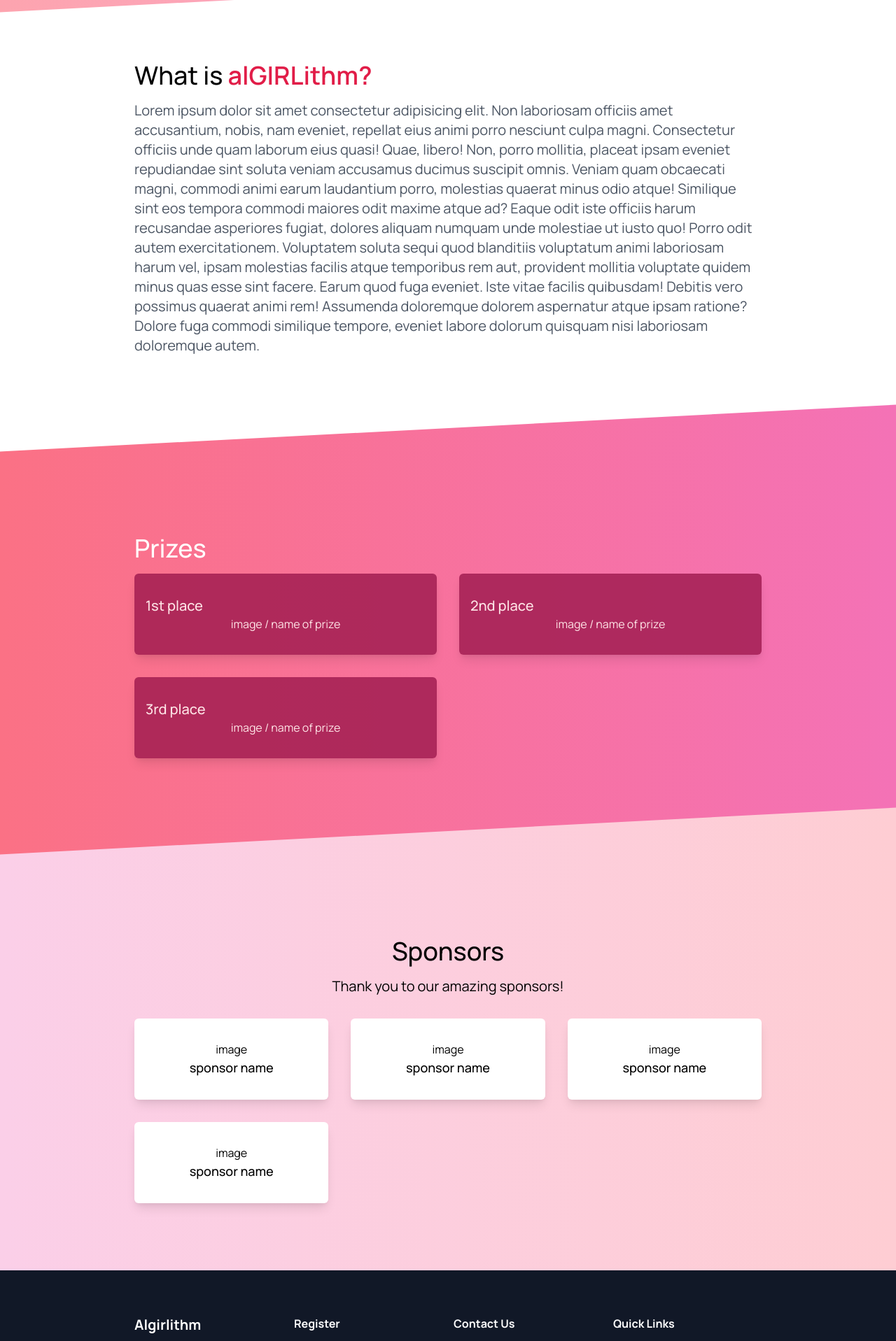
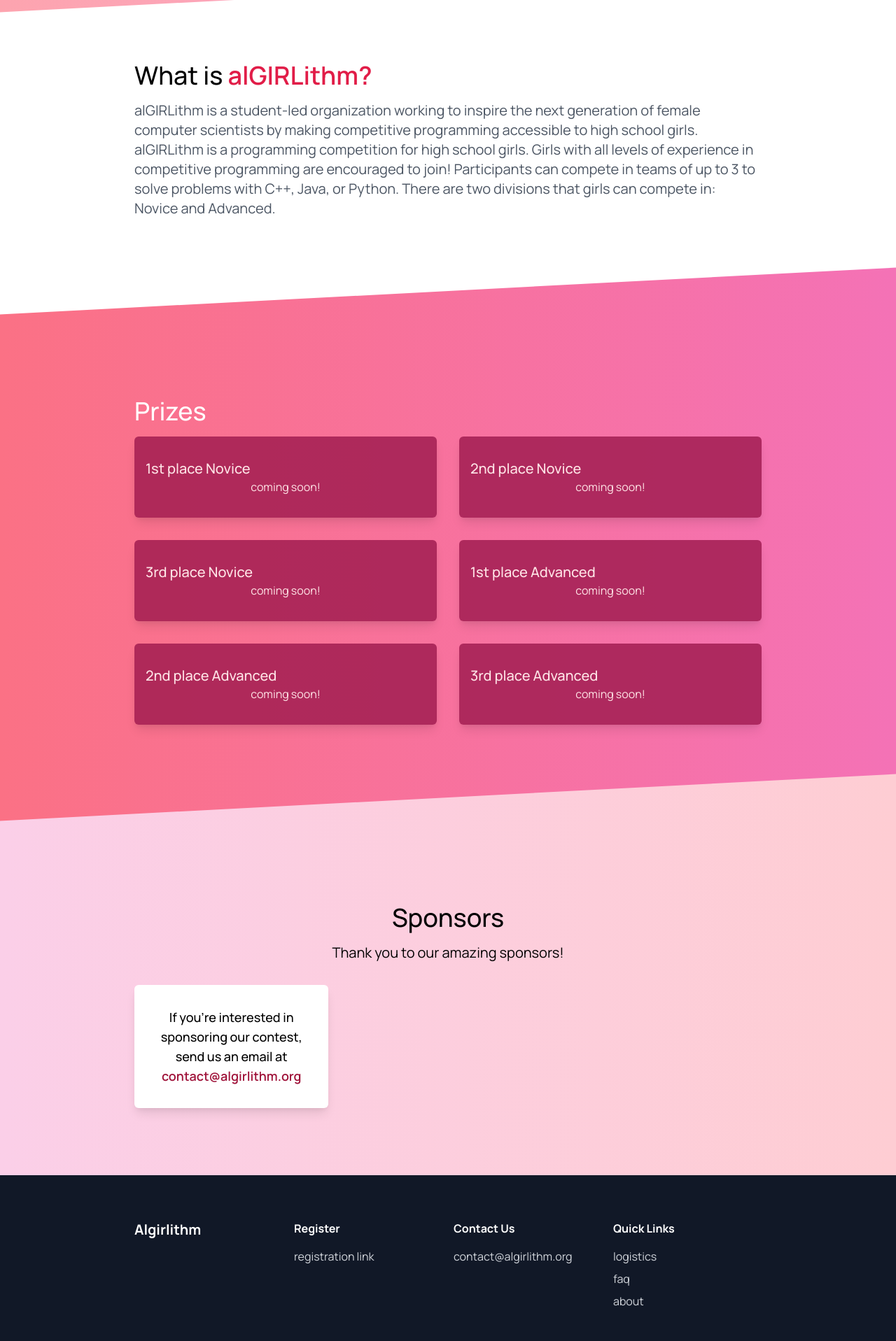
Before and after one commit to maggie-j-liu/algirlithm, a Next.js app: page / in a window 1280 px wide. Shown: the part 576-2493 px from the top of the page at 70% size. Built offline with nearby package versions, Linux system fonts and the light colour scheme.

Commit message:
add more content

```diff
--- /dev/null
+++ b/components/Prize.jsx
@@ -0,0 +1,14 @@
+const Prize = ({ title, body }) => {
+  return (
+    <div
+      className={
+        "bg-secondary-800/80 text-primary-100 hover:bg-secondary-50/30 hover:text-secondary-800 duration-150 py-8 px-4 rounded-md shadow-lg hover:shadow-xl"
+      }
+    >
+      <h3 className={"text-xl font-medium"}>{title}</h3>
+      <p className={"text-center text-base"}>{body}</p>
+    </div>
+  );
+};
+
+export default Prize;
--- /dev/null
+++ b/components/Sponsor.jsx
@@ -0,0 +1,9 @@
+const Sponsor = ({ image, title }) => {
+  return (
+    <div className={"bg-white py-8 px-4 rounded-md shadow-lg"}>
+      <p className={"text-center text-base"}>{image}</p>
+      <h3 className={"text-lg font-medium text-center"}>{title}</h3>
+    </div>
+  );
+};
+export default Sponsor;
--- a/components/Titles.jsx
+++ b/components/Titles.jsx
@@ -13,3 +13,7 @@ export const Title = ({ children, className }) => {
 export const Subtitle = ({ children }) => {
   return <h2 className={"text-4xl font-medium mb-4"}>{children}</h2>;
 };
+
+export const SubSubtitle = ({ children }) => {
+  return <h3 className={"text-3xl font-medium mb-2 mt-4"}>{children}</h3>;
+};
--- a/pages/about.jsx
+++ b/pages/about.jsx
@@ -5,11 +5,12 @@ import { Title, Subtitle } from "@/components/Titles";
 import Blobs from "@/components/Blobs";
 
 const organizers = [
-  { name: "organizer", role: "organizing" },
-  { name: "organizer", role: "testsolver" },
-  { name: "organizer", role: "problemsetter" },
-  { name: "organizer", role: "organizing" },
-  { name: "organizer", role: "testsolver" },
+  { name: "Amy Chang", role: "organizer" },
+  { name: "Kelly Zhou", role: "organizer" },
+  { name: "Melody Yu", role: "organizer" },
+  { name: "Maggie Liu", role: "organizer" },
+  { name: "Nicole Xu", role: "organizer" },
+  { name: "Tarushii Goel", role: "organizer" },
 ];
 
 const About = () => {
@@ -22,14 +23,22 @@ const About = () => {
           <p className={"text-xl font-medium"}>
             alGIRLithm is a student-led organization working to inspire the next
             generation of female computer scientists by making competitive
-            programming accessible to high school girls.
+            programming accessible to high school girls. We aim to increase
+            girls’ interest, confidence, and participation in computer science
+            and competitive programming, fields that continue to experience
+            female underrepresentation today, by providing opportunities, role
+            models and a community.
           </p>
         </Section>
         <Section>
           <Subtitle>Organizers</Subtitle>
+          <p>
+            Our contest is organized by students from high schools all around
+            the country.
+          </p>
           <div
             className={
-              "grid grid-cols-1 sm:grid-cols-2 lg:grid-cols-3 gap-x-6 gap-y-6"
+              "mt-4 grid grid-cols-1 sm:grid-cols-2 lg:grid-cols-3 gap-x-6 gap-y-6"
             }
           >
             {organizers.map((person) => (
--- a/pages/faq.jsx
+++ b/pages/faq.jsx
@@ -13,7 +13,7 @@ const faq = [
     answer: "Answer",
   },
   {
-    question: "How do I use codeforces?",
+    question: "How do I use HackerRank?",
     answer: "Answer",
   },
   {
--- a/pages/index.jsx
+++ b/pages/index.jsx
@@ -1,5 +1,6 @@
 import Head from "next/head";
 import Section from "@/components/Section";
+import Prize from "@/components/Prize";
 
 const Home = () => {
   return (
@@ -64,25 +65,14 @@ const Home = () => {
                 </span>
               </h2>
               <p className={"text-lg sm:text-xl leading-relaxed text-gray-600"}>
-                Lorem ipsum dolor sit amet consectetur adipisicing elit. Non
-                laboriosam officiis amet accusantium, nobis, nam eveniet,
-                repellat eius animi porro nesciunt culpa magni. Consectetur
-                officiis unde quam laborum eius quasi! Quae, libero! Non, porro
-                mollitia, placeat ipsam eveniet repudiandae sint soluta veniam
-                accusamus ducimus suscipit omnis. Veniam quam obcaecati magni,
-                commodi animi earum laudantium porro, molestias quaerat minus
-                odio atque! Similique sint eos tempora commodi maiores odit
-                maxime atque ad? Eaque odit iste officiis harum recusandae
-                asperiores fugiat, dolores aliquam numquam unde molestiae ut
-                iusto quo! Porro odit autem exercitationem. Voluptatem soluta
-                sequi quod blanditiis voluptatum animi laboriosam harum vel,
-                ipsam molestias facilis atque temporibus rem aut, provident
-                mollitia voluptate quidem minus quas esse sint facere. Earum
-                quod fuga eveniet. Iste vitae facilis quibusdam! Debitis vero
-                possimus quaerat animi rem! Assumenda doloremque dolorem
-                aspernatur atque ipsam ratione? Dolore fuga commodi similique
-                tempore, eveniet labore dolorum quisquam nisi laboriosam
-                doloremque autem.
+                alGIRLithm is a student-led organization working to inspire the
+                next generation of female computer scientists by making
+                competitive programming accessible to high school girls.
+                alGIRLithm is a programming competition for high school girls.
+                Girls with all levels of experience in competitive programming
+                are encouraged to join! Participants can compete in teams of up
+                to 3 to solve problems with C++, Java, or Python. There are two
+                divisions that girls can compete in: Novice and Advanced.
               </p>
             </div>
           </div>
@@ -100,30 +90,12 @@ const Home = () => {
           <div className={"max-w-4xl w-full mx-auto"}>
             <h2 className={"text-4xl font-medium mb-4 text-white"}>Prizes</h2>
             <div className={"grid grid-cols-1 sm:grid-cols-2 gap-8"}>
-              <div
-                className={
-                  "bg-secondary-800/80 text-primary-100 hover:bg-secondary-50/30 hover:text-secondary-800 duration-150 py-8 px-4 rounded-md shadow-lg hover:shadow-xl"
-                }
-              >
-                <h3 className={"text-xl font-medium"}>1st place</h3>
-                <p className={"text-center text-base"}>image / name of prize</p>
-              </div>
-              <div
-                className={
-                  "bg-secondary-800/80 text-primary-100 hover:bg-secondary-50/30 hover:text-secondary-800 duration-150 py-8 px-4 rounded-md shadow-lg hover:shadow-xl"
-                }
-              >
-                <h3 className={"text-xl font-medium"}>2nd place</h3>
-                <p className={"text-center text-base"}>image / name of prize</p>
-              </div>
-              <div
-                className={
-                  "bg-secondary-800/80 text-primary-100 hover:bg-secondary-50/30 hover:text-secondary-800 duration-150 py-8 px-4 rounded-md shadow-lg hover:shadow-xl"
-                }
-              >
-                <h3 className={"text-xl font-medium"}>3rd place</h3>
-                <p className={"text-center text-base"}>image / name of prize</p>
-              </div>
+              <Prize title={"1st place Novice"} body={"coming soon!"} />
+              <Prize title={"2nd place Novice"} body={"coming soon!"} />
+              <Prize title={"3rd place Novice"} body={"coming soon!"} />
+              <Prize title={"1st place Advanced"} body={"coming soon!"} />
+              <Prize title={"2nd place Advanced"} body={"coming soon!"} />
+              <Prize title={"3rd place Advanced"} body={"coming soon!"} />
             </div>
           </div>
         </section>
@@ -148,27 +120,12 @@ const Home = () => {
               className={"grid grid-cols-1 sm:grid-cols-2 md:grid-cols-3 gap-8"}
             >
               <div className={"bg-white py-8 px-4 rounded-md shadow-lg"}>
-                <p className={"text-center text-base"}>image</p>
                 <h3 className={"text-lg font-medium text-center"}>
-                  sponsor name
-                </h3>
-              </div>
-              <div className={"bg-white py-8 px-4 rounded-md shadow-lg"}>
-                <p className={"text-center text-base"}>image</p>
-                <h3 className={"text-lg font-medium text-center"}>
-                  sponsor name
-                </h3>
-              </div>
-              <div className={"bg-white py-8 px-4 rounded-md shadow-lg"}>
-                <p className={"text-center text-base"}>image</p>
-                <h3 className={"text-lg font-medium text-center"}>
-                  sponsor name
-                </h3>
-              </div>
-              <div className={"bg-white py-8 px-4 rounded-md shadow-lg"}>
-                <p className={"text-center text-base"}>image</p>
-                <h3 className={"text-lg font-medium text-center"}>
-                  sponsor name
+                  If you're interested in sponsoring our contest, send us an
+                  email at{" "}
+                  <a className={"link"} href="mailto:contact@algirlithm.org">
+                    contact@algirlithm.org
+                  </a>
                 </h3>
               </div>
             </div>
--- a/pages/logistics.jsx
+++ b/pages/logistics.jsx
@@ -2,6 +2,7 @@ import Head from "next/head";
 import Section from "@/components/Section";
 import { Title, Subtitle } from "@/components/Titles";
 import Blobs from "@/components/Blobs";
+import { SubSubtitle } from "@/components/Titles";
 
 const Logistics = () => {
   return (
@@ -18,7 +19,11 @@ const Logistics = () => {
         <Section>
           <Subtitle>Registration</Subtitle>
           <p className={"text-xl"}>
-            Fill out this form to register for the contest.
+            Fill out{" "}
+            <a className={"link"} href="https://forms.gle/va4mPB3vHs3qzj3P6">
+              this form
+            </a>{" "}
+            to register for the contest.
           </p>
         </Section>
         <Section>
@@ -29,6 +34,24 @@ const Logistics = () => {
         </Section>
         <Section>
           <Subtitle>Contest Format</Subtitle>
+          <SubSubtitle>Divisions</SubSubtitle>
+          <p>
+            Each contest contains 8 algorithmic problems of varying difficulty.
+            Novice (correlates to basic to USACO bronze to easy USACO silver)
+            Advanced (correlates to easy USACO silver to regular gold)
+          </p>
+          <SubSubtitle>Available Languages</SubSubtitle>
+          <p>Java, C++, Python</p>
+          <SubSubtitle>Contest platform - Hackerrank</SubSubtitle>
+          <p>Link to a sample problem</p>
+          <SubSubtitle>Scoring system</SubSubtitle>
+          <p>
+            Solutions are tested on a number of test cases; each correct test
+            case is worth an equal number of points Some problems may include
+            subtasks
+          </p>
+          <SubSubtitle>Teams</SubSubtitle>
+          <p>Up to 3 (share an account)</p>
           <p className={"text-xl"}>
             There will be two divisions: Novice and Advanced.
           </p>
--- a/styles/globals.css
+++ b/styles/globals.css
@@ -23,4 +23,7 @@
   .footer-link {
     @apply text-gray-300 hover:text-white hover:duration-150 duration-300;
   }
+  .link {
+    @apply font-semibold text-primary-800 hover:text-primary-700;
+  }
 }
```
